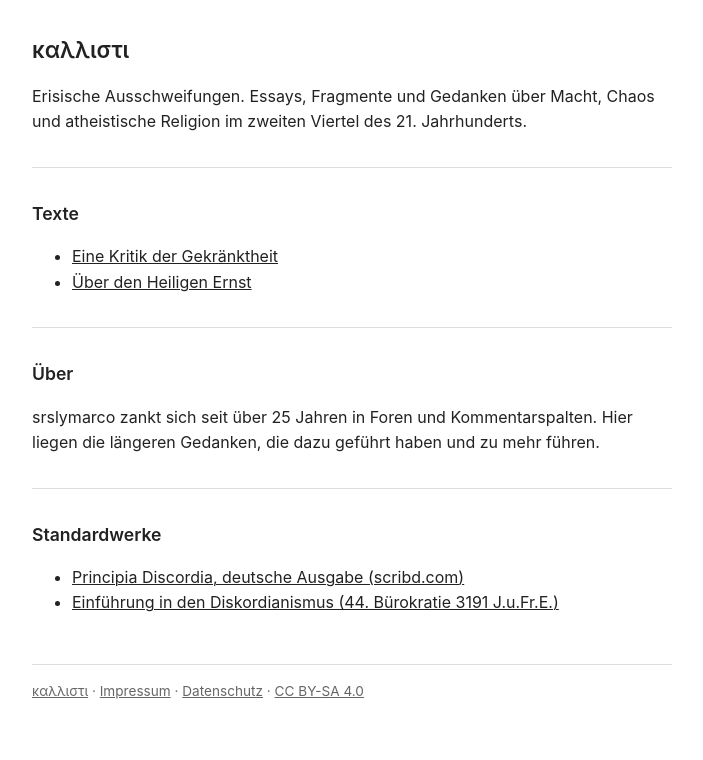
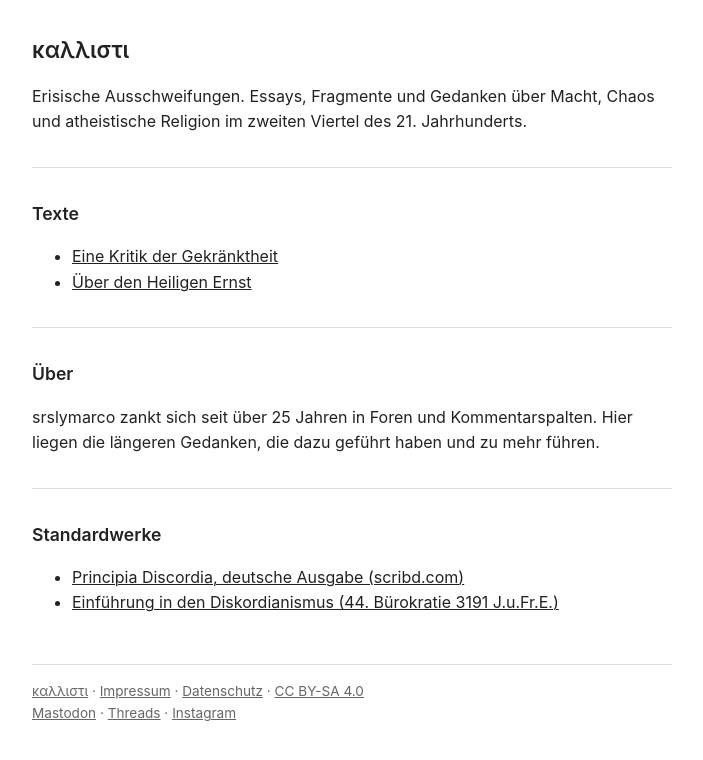
Before and after one commit to srslymarco/kallisti, a Jekyll site: the page built from README.md, in a window 1280 px wide. Shown: the top 760 px of the page, without its empty margins (288-991 px from the left). Built offline with Jekyll 4.4.1, drawn with Linux system fonts in a browser that asks for light colours; our own code applies the rules of GitHub Pages for plain Markdown files.

Commit message:
default.html aktualisieren

```diff
--- a/_layouts/default.html
+++ b/_layouts/default.html
@@ -34,6 +34,10 @@
     <a href="{{ site.baseurl }}/IMPRESSUM">Impressum</a> ·
     <a href="{{ site.baseurl }}/DATENSCHUTZ">Datenschutz</a> ·
     <a href="{{ site.baseurl }}/LICENSE">CC BY-SA 4.0</a>
+    <br>
+    <a rel="me" href="https://metalhead.club/@srslymarco">Mastodon</a> ·
+    <a rel="me" href="https://threads.com/@srslymarco">Threads</a> ·
+    <a rel="me" href="https://instagram.com/srslymarco">Instagram</a>
   </footer>
 </body>
 </html>
```
